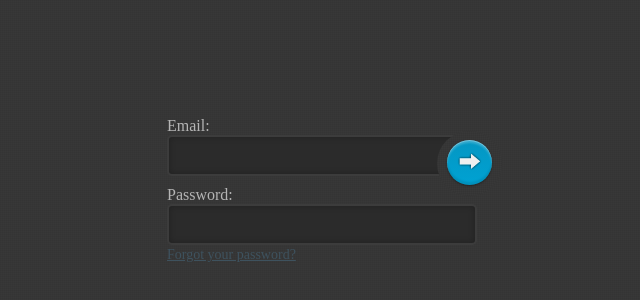
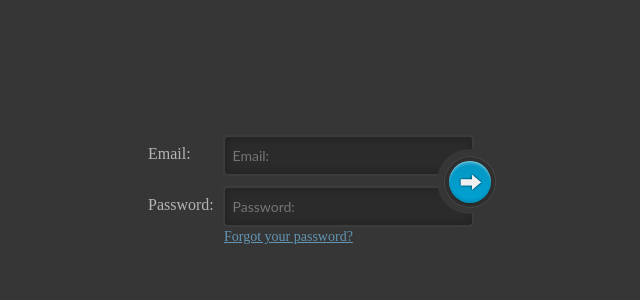
Before and after one commit to Anatolii34/FirstProject, a plain HTML site: page index.html in a window 1280 px wide. Shown: the part 210-510 px from the top of the page, without its empty margins (318-958 px from the left). Drawn offline with Linux system fonts and the light colour scheme.

Commit message:
Add files via upload

```diff
--- a/css/style.css
+++ b/css/style.css
@@ -2,21 +2,18 @@
 *,
 *:after,
 *:before {
-    -webkit-box-sizing: border-box;
-    -moz-box-sizing: border-box;
-    -ms-box-sizing: border-box;
-    -o-box-sizing: border-box;
     box-sizing: border-box;
     padding: 0;
     margin: 0;
 }
+
 body {
     width: 100%;
     height: 100vh;
     background-image: url(./../img/bg.jpg);
+}
 
-}
-.form-1 {
+.form {
     width: 310px;
     margin: auto;
     padding: 0;
@@ -27,30 +24,27 @@ body {
     transform: translate(-50%, -50%);
 }
 
-
-.form-1 .field {
+.form .field {
 
     position: relative;
+    display: flex;
+    margin-right: 3px;
+    margin-left: -20px;
 }
 
-.form-1 .field i {
+.form .field i {
     left: 0px;
     top: 0px;
     position: absolute;
     color: #777777;
     text-align: center;
     line-height: 42px;
-    -webkit-transition: all 0.3s ease-out;
-    -moz-transition: all 0.3s ease-out;
-    -ms-transition: all 0.3s ease-out;
-    -o-transition: all 0.3s ease-out;
     transition: all 0.3s ease-out;
     pointer-events: none;
-
 }
 
-.form-1 input[type=text],
-.form-1 input[type=password] {
+.form input[type=text],
+.form input[type=password] {
     font-family: 'Lato', Calibri, Arial, sans-serif;
     font-size: 14px;
     font-weight: 400;
@@ -59,38 +53,33 @@ body {
     border-color: #292929;
     border-radius: 5px;
     background: #2b2b2b;
-    -webkit-transition: color 0.3s ease-out;
-    -moz-transition: color 0.3s ease-out;
-    -ms-transition: color 0.3s ease-out;
-    -o-transition: color 0.3s ease-out;
     transition: color 0.3s ease-out;
-    box-shadow: inset 0 0 6px rgba(0, 0, 0, 0.26);
+    box-shadow: inset 0 0 10px rgba(0, 0, 0, 0.26);
     border: 2px solid rgba(255, 255, 255, 0.08);
 }
 
-.form-1 input[type=text] {
+.form input[type=text] {
     margin-bottom: 10px;
 }
 
-.form-1 button[type=submit]:focus {
+.form button[type=submit]:focus {
     outline: none;
 }
 
-.form-1 .submit {
+.form .submit-wrap {
     width: 65px;
     height: 65px;
     position: absolute;
     top: 14px;
     right: -25px;
-    padding: 10px;
+    padding: 7px;
     z-index: 2;
     border-radius: 50%;
- background-image: url(./../img/bg.jpg)
-
+    background-image: url(./../img/bg.jpg)
 
 }
 
-.form-1 .submit:after {
+.form .submit:after {
     width: 10px;
     height: 10px;
     position: absolute;
@@ -100,21 +89,16 @@ body {
     box-shadow: 0 62px white, -32px 31px white;
 }
 
-.form-1 button {
-    width: 100%;
-    height: 100%;
-    margin-top: -1px;
+.form button  {
+    width: 42px;
+    height: 42px;
     font-size: 1.75em;
     line-height: 1.6;
     color: white;
     border: none;
     border-radius: inherit;
     background: #52cfeb;
-    background: -moz-linear-gradient(#0496c2, #00a2d3);
-    background: -ms-linear-gradient(#0496c2, #00a2d3);
-    background: -o-linear-gradient(#0496c2, #00a2d3);
     background: -webkit-gradient(linear, 0 0, 0 100%, from(#0496c2), to(#00a2d3));
-    background: -webkit-linear-gradient(#0496c2, #00a2d3);
     background: linear-gradient(#0496c2, #00a2d3);
     box-shadow:
         inset 0 1px 0 rgba(255,255,255,0.3),
@@ -125,29 +109,49 @@ body {
 
 }
 
-.form-1 button:hover,
-.form-1 button[type=submit]:focus {
+.form button:hover,
+.form button[type=submit]:focus {
     background: #0496c2;
-    -webkit-transition: all 0.3s ease-out;
-    -moz-transition: all 0.3s ease-out;
-    -ms-transition: all 0.3s ease-out;
-    -o-transition: all 0.3s ease-out;
     transition: all 0.3s ease-out;
 }
 
-.form-1 button:active {
+.form button:active {
     background: #00a2d3;
     box-shadow:
         inset 0 0 5px rgba(0,0,0,0.3),
         inset 0 3px 4px rgba(0,0,0,0.3);
 }
-.pass{
+
+.pass {
     font-size: 14px;
-    color: #3e525e;
+    color: #6296b4;
+    margin-left: 57px;
+}
 
+.submit {
+    width: 52px;
+    height: 52px;
+    padding: 4px;
+    box-shadow: inset 0 0 9px rgba(0, 0, 0, 0.3);
+    border: 1px solid rgba(255, 255, 255, 0.08);
+    background-image: url(./../img/bg.jpg);
+    border-radius: inherit;
 }
-.code{
-    display: inline; ;
+
+.submit-form {
+    background-color: #2b2b2b;
+    border-radius: inherit;
+}
+
+label {
+    color: #b5b5b5;
+    display: inline-block;
+    width: 20px;
     font-size: 16px;
-    color: #b5b5b5;
 }
+
+.input-title {
+    width: 100px;
+    margin-top: 10px;
+    margin-left: 1px;
+}
--- a/index.html
+++ b/index.html
@@ -5,42 +5,29 @@
         <meta http-equiv="X-UA-Compatible" content="IE=edge,chrome=1">
 		<meta name="viewport" content="width=device-width, initial-scale=1.0">
         <title>login</title>
-
         <link rel="stylesheet" type="text/css" href="css/style.css" />
-		<script src="js/modernizr.custom.63321.js"></script>
-
     </head>
     <body>
-		<div>
-			<div class="dotted"></div
-
 		<section class="main">
-				<form class="form-1">
+			<form class="form">
+			    <div class="submit-wrap">
+				     <div class="submit-form">
 					    <p class="submit">
 						    <button type="submit" name="submit"> <img src="./../FirstProject/img/arrow.png"><i class="arrow"></i></button>
                         </p>
-
-					<p class="code">
-				    Email:
-					</p>
-
-					<p class="field">
-						<input type="text" name="login" >
-					<p class="code">
-					Password:
-					</p>
-
-
+					 </div>
+			    </div>
+				    <p class="field" >
+                            <label class="input-title" for="mail">Email:</label>
+					        <input id="mail" type="text" name="login" placeholder="Email:">
 				    </p>
 					<p class="field">
-							<input type="password" name="password">
-
+					        <label class="input-title" for="passw">Password:</label>
+							<input id="passw" type="password" name="password" placeholder="Password:">
 				    </p>
-
 				<a href="#" class="pass">Forgot your password?</a>
-
 			</form>
 		</section>
-        </div>
+
     </body>
 </html>
```
Lines whose indentation alone changed are shown as unchanged.
